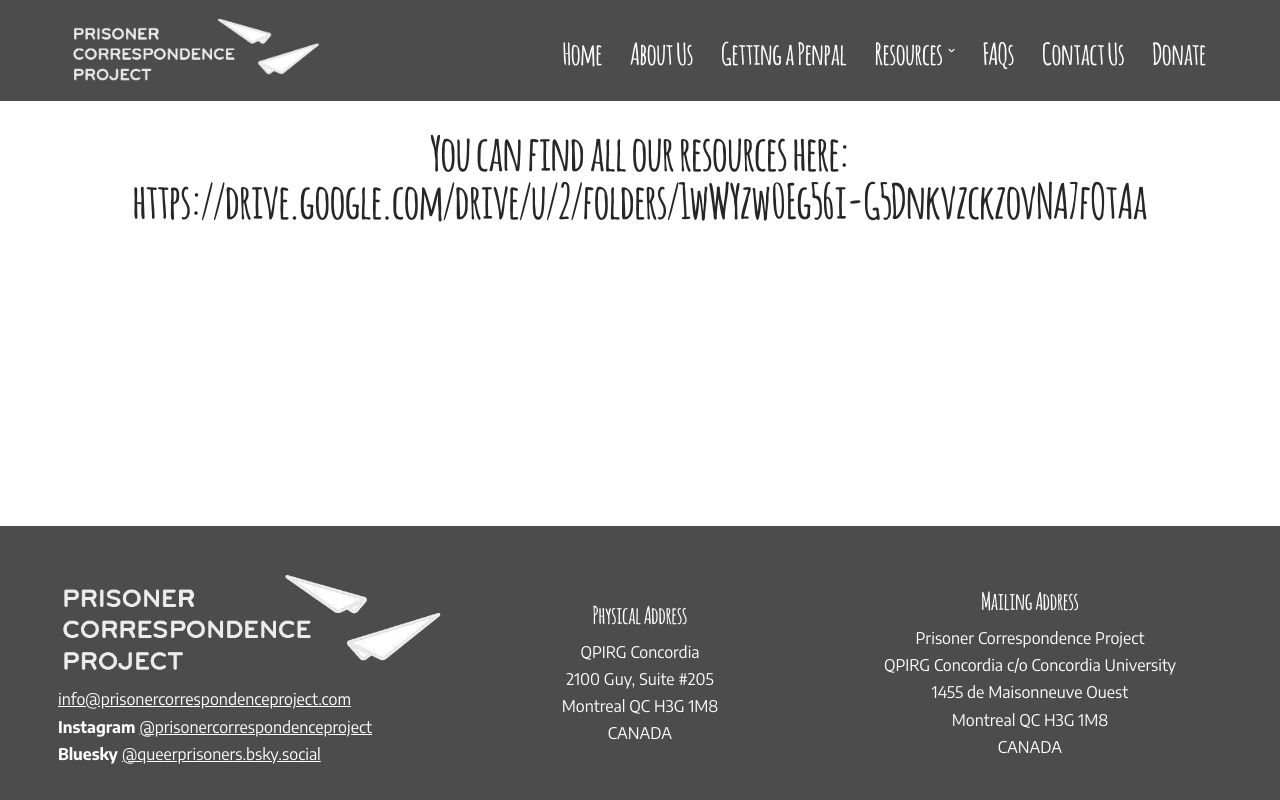
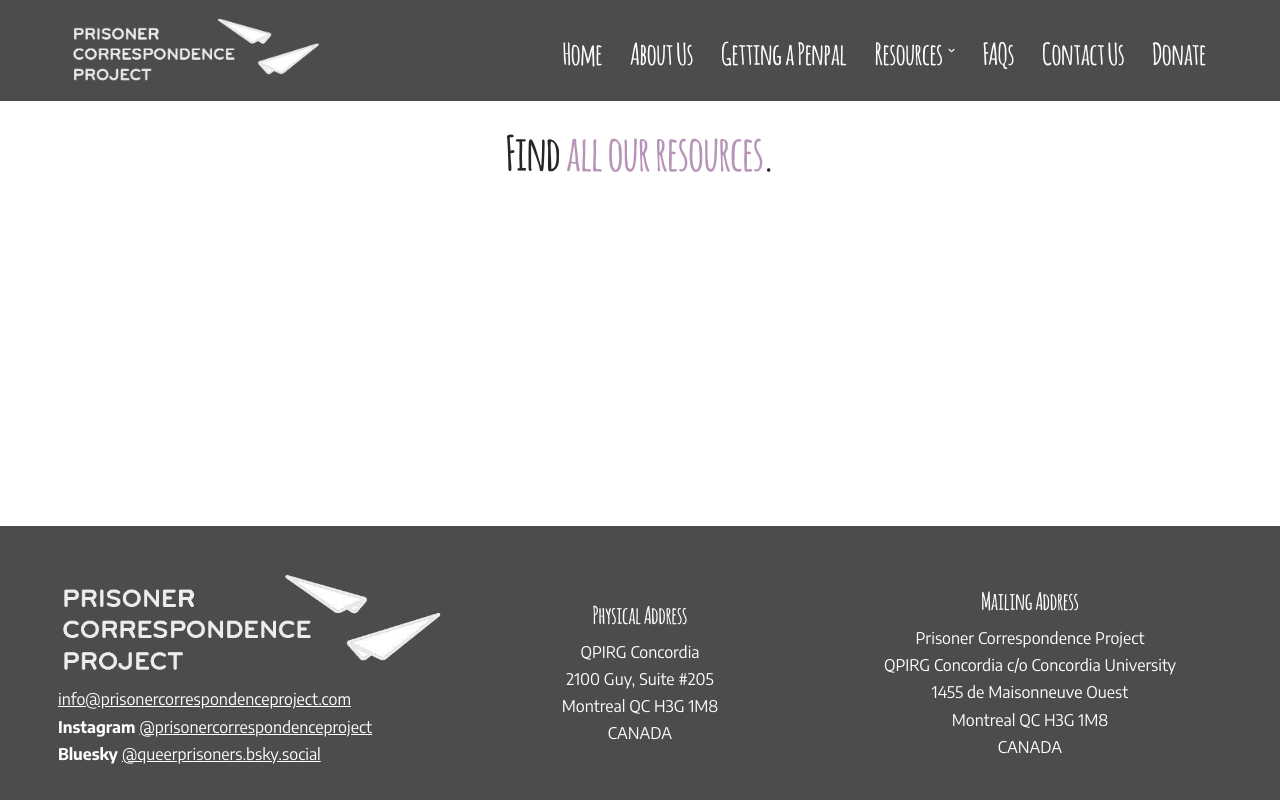
Before and after one commit to prisonercorrespondenceproject/prisonercorrespondenceproject.com, an Astro site: page /resource-library in a window 1280 px wide. Built offline with nearby package versions, Linux system fonts and the light colour scheme; Astro itself is replaced by a stand-in of ours.

Commit message:
Update resource-library.astro

```diff
--- a/src/pages/resource-library.astro
+++ b/src/pages/resource-library.astro
@@ -5,7 +5,7 @@ import Layout from "~/layouts/Layout.astro";
 <Layout>
   <div class="nv-page-title">
     <h1 class="mt-6 text-5xl text-center">
-      You can find all our resources here: https://drive.google.com/drive/u/2/folders/1wWYzw0Eg56i-G5DnkvzckzovNA7fOtAa
+      Find <a href="https://drive.google.com/drive/u/2/folders/1wWYzw0Eg56i-G5DnkvzckzovNA7fOtAa">all our resources</a>.
     </h1>
   </div>
 </Layout>
```
